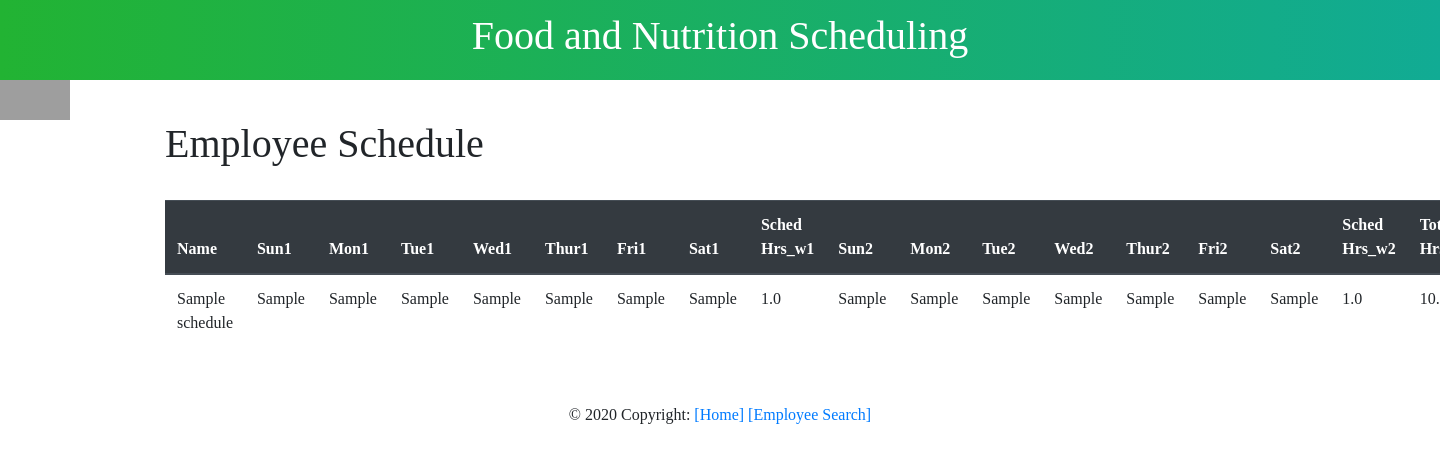
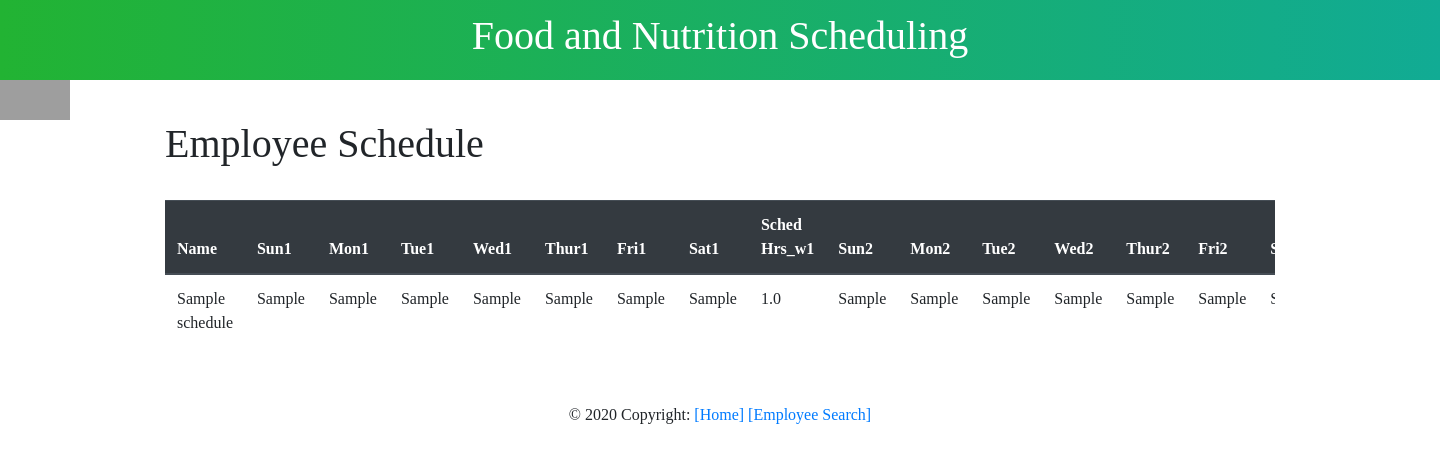
Before and after one commit to bensonmat8/EmpTime, a Flask app: page /EmpSchedule in a window 1440 px wide; the page is wider, and only the part inside the window is pictured. Shown: the top 463 px of that part. Run offline with Flask 3, Linux system fonts and the light colour scheme; tables that the repository leaves empty hold one stand-in row (values such as "Sample post"); some libraries are stand-ins or nearby versions; grey boxes are pictures that could not be loaded.

Commit message:
Fixed long table width issue

```diff
--- a/templates/EmpSchedule.html
+++ b/templates/EmpSchedule.html
@@ -6,7 +6,7 @@ Employee Schedule
 <link rel="stylesheet" type="text/css" href="styles.css">
 {% block body %}
 <br>
-<div class="table-long">
+<div class="table-long" style="overflow-x: auto;">
     <table class="table">
         <thead class="thead-dark">
             <tr>
--- a/templates/Schedule.html
+++ b/templates/Schedule.html
@@ -16,8 +16,8 @@ Employee Schedule
     </ul>
 
 </div>
-<div>
-    <h2>Schedule:</h2>
+<h2>Schedule:</h2>
+<div style="overflow-x: auto;">
     <table class="table">
         <thead class="thead-dark">
             <tr>
```
